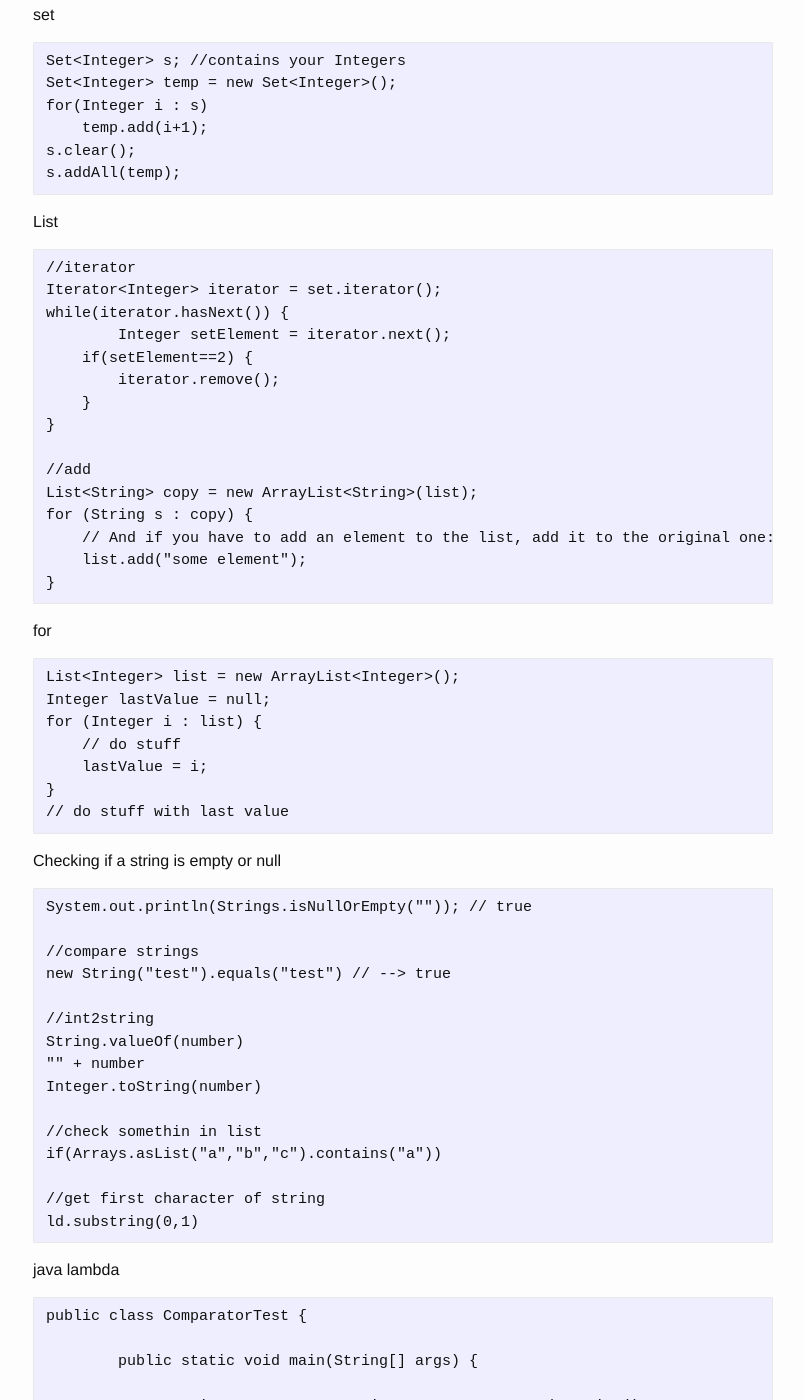
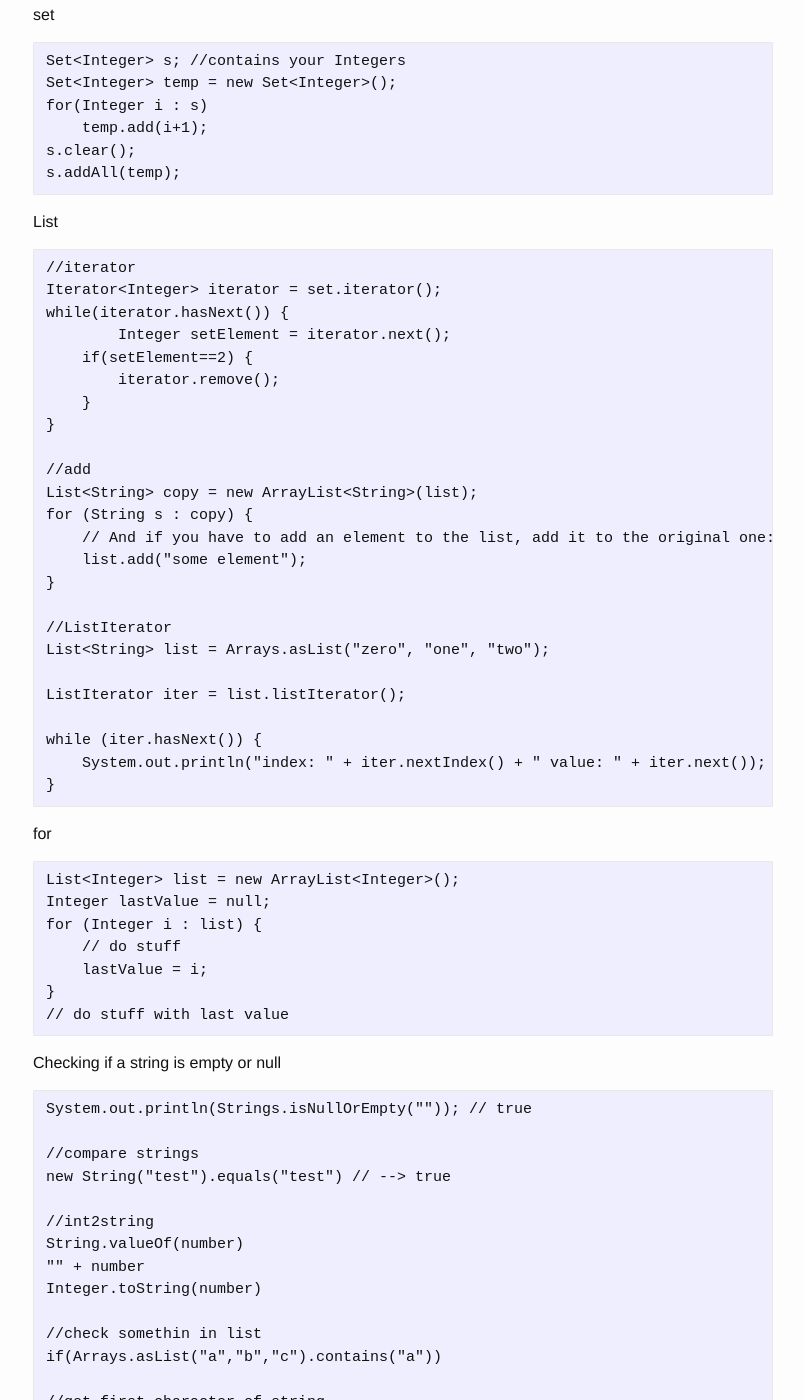
Before and after one commit to josephstalin117/josephstalin117.github.io, a Jekyll site: the page built from _posts/2018-7-29-java.markdown, in a window 1280 px wide and 1400 px high, scrolled down 2155 px. Shown: the whole window, without its empty margins (237-1041 px from the left). Built offline with Jekyll 4.4.1, drawn with Linux system fonts in a browser that asks for light colours; some of the changed text lies outside the part shown.

Commit message:
add java contain function

````diff
--- a/_posts/2018-7-29-java.markdown
+++ b/_posts/2018-7-29-java.markdown
@@ -123,6 +123,15 @@
     // And if you have to add an element to the list, add it to the original one:
     list.add("some element");
 }
+
+//ListIterator
+List<String> list = Arrays.asList("zero", "one", "two");
+
+ListIterator iter = list.listIterator();
+
+while (iter.hasNext()) {
+    System.out.println("index: " + iter.nextIndex() + " value: " + iter.next());
+}
 ```
 
 for
@@ -153,6 +162,10 @@
 
 //get first character of string
 ld.substring(0,1)
+
+//You can now use a Stream to check whether an array of int, double or long contains a value
+int[] a = {1,2,3,4};
+boolean contains = IntStream.of(a).anyMatch(x -> x == 4);
 ```
 
 java lambda
````
